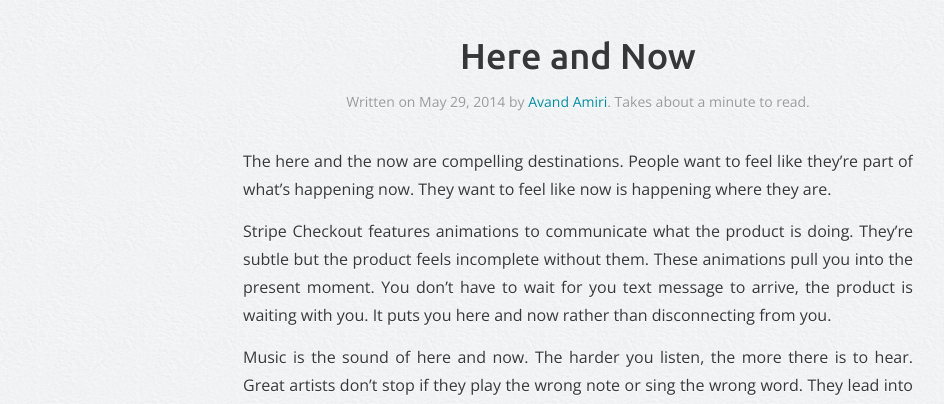
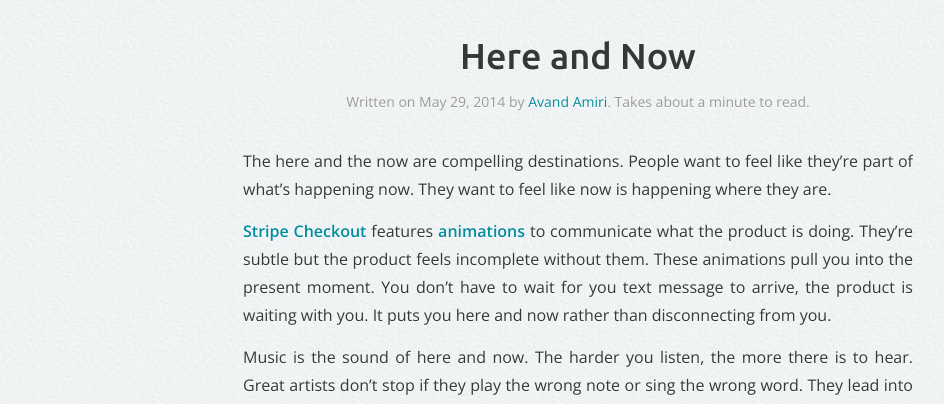
Before and after one commit to avand/avand.github.com, a Jekyll site: the page built from _posts/2014-05-29-here-and-now.markdown, in a window 1280 px wide. Shown: the top 404 px of the page, without its empty margins (62-1006 px from the left). Built offline with Jekyll 4.4.1, drawn with Linux system fonts in a browser that asks for light colours; comment, search, counter and statistics services are not loaded; part of the change alters nothing that is shown.

```diff
--- a/_posts/2014-05-29-here-and-now.markdown
+++ b/_posts/2014-05-29-here-and-now.markdown
@@ -6,7 +6,7 @@ discussion: https://www.facebook.com/avand/posts/10100941160888051
 
 The here and the now are compelling destinations. People want to feel like they're part of what's happening now. They want to feel like now is happening where they are.
 
-Stripe Checkout features animations to communicate what the product is doing. They're subtle but the product feels incomplete without them. These animations pull you into the present moment. You don't have to wait for you text message to arrive, the product is waiting with you. It puts you here and now rather than disconnecting from you.
+[Stripe Checkout][1] features [animations][2] to communicate what the product is doing. They're subtle but the product feels incomplete without them. These animations pull you into the present moment. You don't have to wait for you text message to arrive, the product is waiting with you. It puts you here and now rather than disconnecting from you.
 
 Music is the sound of here and now. The harder you listen, the more there is to hear. Great artists don't stop if they play the wrong note or sing the wrong word. They lead into the charge into the present moment. In turn, the audience idolizes the artist, putting them on a stage under all the lights. Sometimes it feels like you could follow them forever.
 
@@ -15,3 +15,6 @@ Surfers ride on the crest of a wave, an incredibly fleeting moment where the pas
 We relax in places where here and now appear to slow down. By removing indicators that time is elapsing, it can feel like a moment lasts forever. On the beach, the sun appears to be hung high in the sky. The constant crash of the waves act like a metronome setting the pace. Even here, just an empty cocktail on the beach nudge our attention out of the now and onto what's next.
 
 Of course, the ultimate irony is that the present tense is always available. Many people put it in front of them. Others claim it's behind them. There's always a here and now to tap into. In fact, that may be all there is.
+
+[1]: https://stripe.com/checkout
+[2]: https://medium.com/ui-ux-articles/3d1b0a9b810e
```
